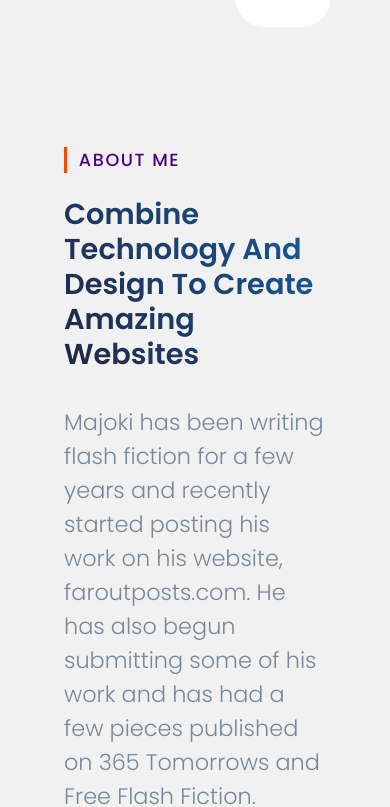
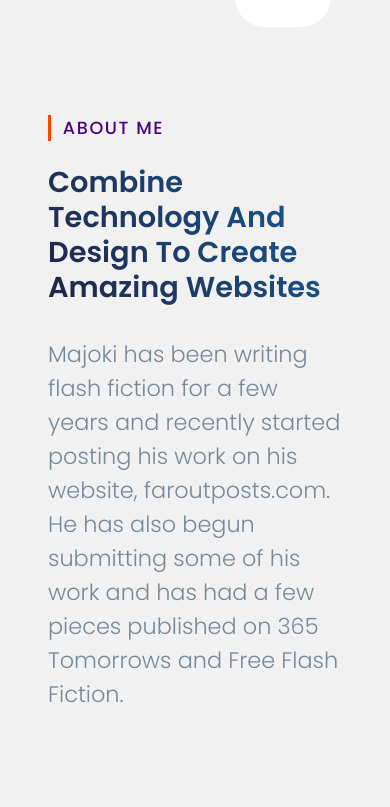
Before and after one commit to wajidkashoo14/ReactApp, a React (Create React App) app: page / in a window 390 px wide. Shown: the part 2860-3667 px from the top of the page. Built offline with nearby package versions, Linux system fonts and the light colour scheme.

Commit message:
modified cards

```diff
--- a/src/components/pages/AboutMeInfo.css
+++ b/src/components/pages/AboutMeInfo.css
@@ -97,7 +97,8 @@
         width: 16rem;
     }
     .aboutmeinfo__container{
-        padding: 1rem;
+        padding: 0rem;
+        margin: 2rem 0rem 2rem 0rem;
 
     }
     .aboutmeinfo__container p{
@@ -111,4 +112,5 @@
     .aboutmeinfo__container h1{
         text-align: left;
     }
+
     }
```
